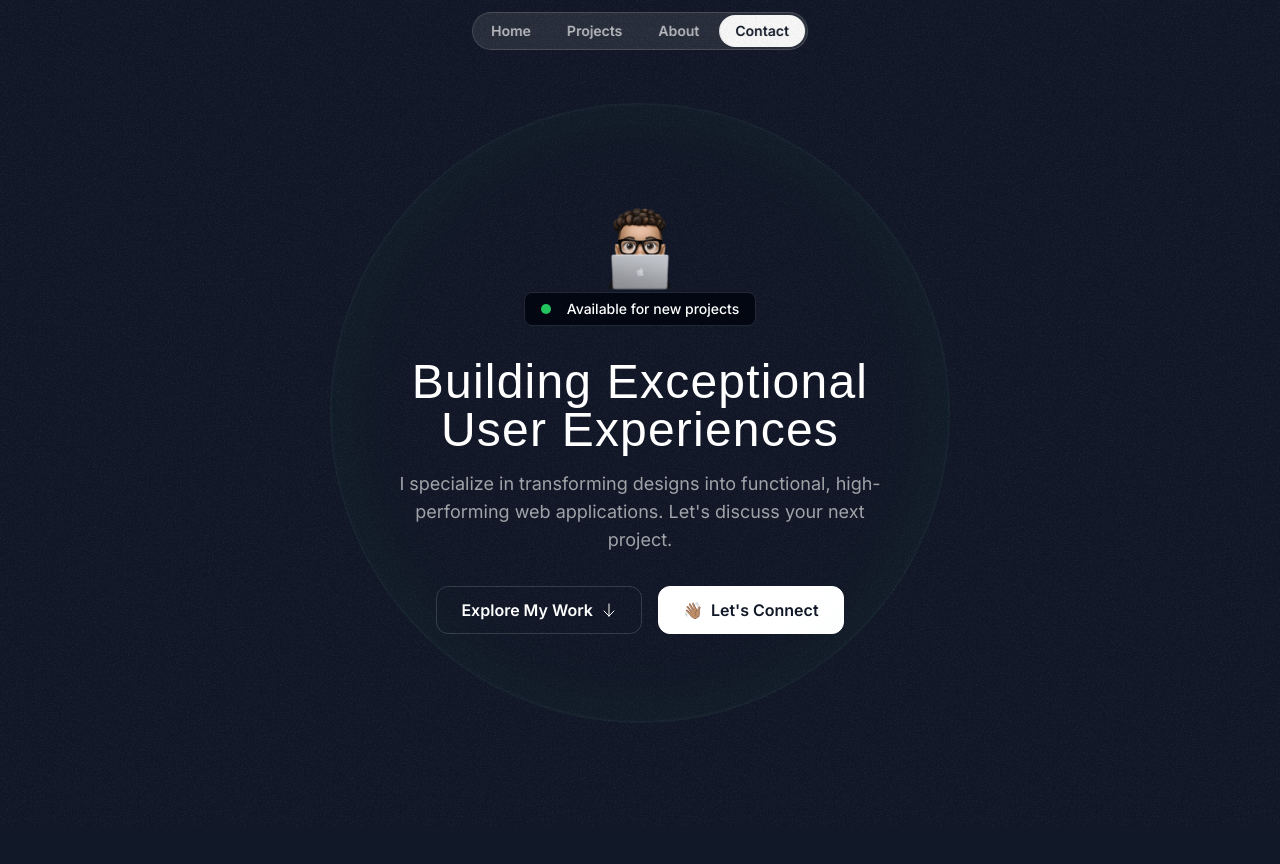
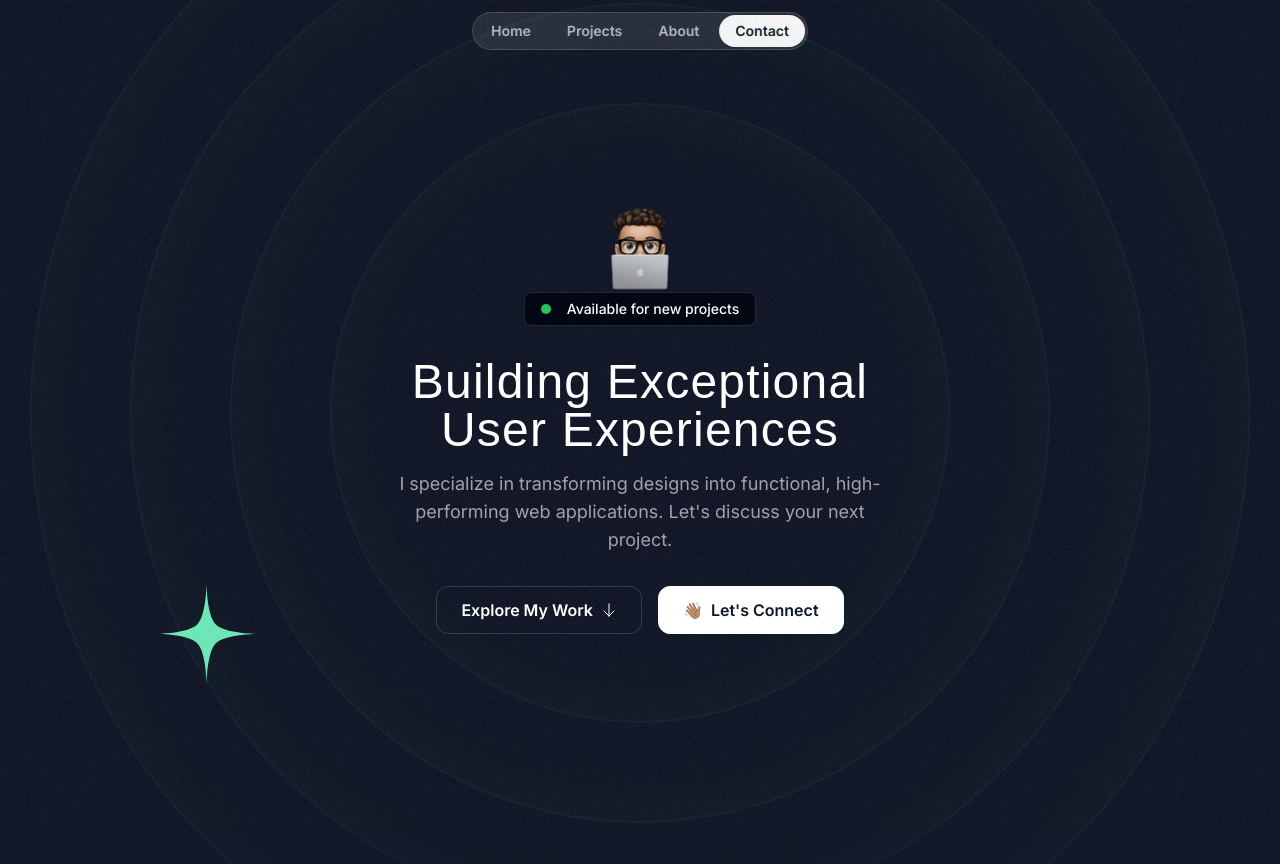
Before and after one commit to eziz-tajiev/Portfolio, a Next.js app: page / in a window 1280 px wide. Shown: the top 864 px of the page. Before the commit the page ends 826 px from the top, so only its background shows below. Built offline with nearby package versions, Linux system fonts and the light colour scheme; a web font is replaced by a local one.

Commit message:
created a heroOrbit and put on hero section

```diff
--- /dev/null
+++ b/src/components/HeroOrbit.tsx
@@ -0,0 +1,22 @@
+import { PropsWithChildren } from "react"
+
+export const HeroOrbit = ({
+  children,
+  size,
+  rotation}:PropsWithChildren<{size: number; rotation: number; }>) => {
+    return (
+        <div className='absolute left-1/2 top-1/2 -translate-x-1/2 -translate-y-1/2'>
+        <div className='rotate-45' style={{
+            transform: `rotate(${rotation}deg)`,
+            height: `${size}px`,
+            width: `${size}px`,
+        }} >
+          <div className='inline-flex' style={{
+            transform: `rotate(${rotation * -1}deg)`
+          }}>
+            {children}
+          </div>
+        </div>
+      </div>
+    )
+}
--- a/src/sections/Hero.tsx
+++ b/src/sections/Hero.tsx
@@ -2,14 +2,22 @@ import memoji from '@/assets/images/memoji-computer.png'
 import Image from 'next/image';
 import ArrowDown from '@/assets/icons/arrow-down.svg'
 import grainImage from '@/assets/images/grain.jpg'
+import StartIcon from '@/assets/icons/star.svg'
+import { HeroOrbit } from '@/components/HeroOrbit';
 export const HeroSection = () => {
   return (
 
-    <div className='py-32 md:py-48 relative z-0'>
+    <div className='py-32 md:py-48 relative z-0 overflow-x-clip'>
       <div className='absolute inset-0 -z-30 opacity-5' style={{
         backgroundImage: `url(${grainImage.src})`}}>
       </div>
       <div className='size-[620px] hero-ring'></div>
+      <div className='size-[820px] hero-ring'></div>
+      <div className='size-[1020px] hero-ring'></div>
+      <div className='size-[1220px] hero-ring'></div>
+        <HeroOrbit size={800} rotation={-72}>
+          <StartIcon className="size-28 text-emerald-300" />
+        </HeroOrbit>
       <div className='container'>
         <div className='flex flex-col items-center'>
           <Image
```
